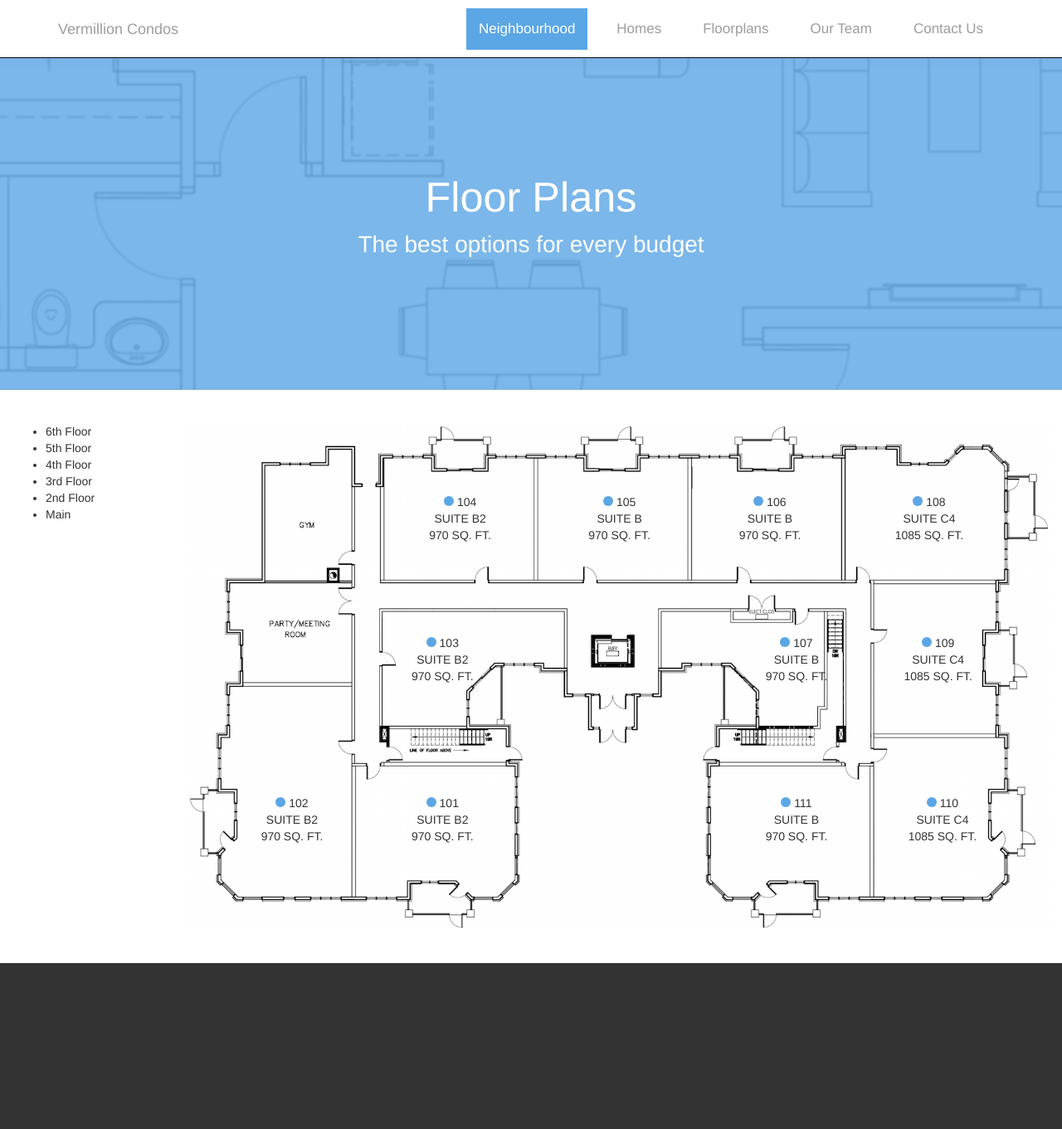
After one commit to leyuan/Vermillion, a PHP site: page /floor-plan.php in a window 1280 px wide. The commit adds this page. Shown: the whole page at 83% size. Run offline with PHP 8.4, Linux system fonts and the light colour scheme; some libraries are stand-ins or nearby versions.

Commit message:
Working on floor plan page

```diff
--- a/assets/css/vermillion.css
+++ b/assets/css/vermillion.css
@@ -312,4 +312,138 @@ div {
 	width: 90%;
 }
 
-/** Neighbourhood Page **/
+/** Floorplan Page **/
+.fp-headbanner {
+	height: 400px;
+	background-color: rgb(91, 166, 229);
+	background-image: url("../images/fp-banner.png");
+	background-repeat: no-repeat;
+	background-position: center center;
+	-webkit-background-size: cover;
+	-moz-background-size: cover;
+	-o-background-size: cover;
+	background-size: cover;
+}
+
+.blue-overlay {
+	height: 400px;
+	padding-top: 120px;
+	background-color: rgba(91, 166, 229, 0.8);
+}
+
+.blue-overlay > h2 {
+	font-size: 3.6em;
+}
+
+.blue-overlay > p {
+	font-size: 2.0em;
+	font-weight: 300;
+}
+
+.fp-fp-container {
+	padding-top: 40px;
+	padding-bottom: 40px;
+}
+
+.floor-img {
+	position: relative;
+	width: 100%;
+}
+
+.main-row-one, .main-row-two, .main-row-three {
+	position: absolute;
+	top: 0;
+	left: 0;
+	width: 100%;
+	height: 33%;
+}
+
+.main-row-two {
+	top: 33%;
+}
+
+.main-row-three {
+	top: 66%;
+}
+
+.main-label > span {
+	position: absolute;
+	width: 20%;
+	height: 100%;
+}
+
+.col-one {
+	left: 0;
+}
+
+.col-two {
+	left: 20%;
+}
+
+.col-three {
+	left: 40%;
+}
+
+.col-four {
+	left: 60%;
+}
+
+.col-five {
+	left: 80%;
+}
+
+.status-available {
+	display: inline-block;
+	width: 12px;
+	height: 12px;
+	background-color: rgb(91, 166, 229);
+	border-radius: 50%;
+}
+
+/*main floor row one*/
+.main-row-one > span > p {
+	position: absolute;
+	margin-top: 40%;
+	width: 100%;
+	text-align: center;
+}
+
+.main-row-one > .col-two {
+	padding-left: 2%;
+}
+
+.main-row-one > .col-four > p {
+	padding-right: 30%;
+}
+
+.main-row-one > .col-five > p {
+	padding-right: 50%;
+}
+
+/*main floor row two*/
+.main-row-two > span > p {
+	position: absolute;
+	margin-top: 25%;
+	width: 100%;
+	text-align: center;
+}
+
+.main-row-two > .col-five > p {
+	padding-right: 40%;
+}
+
+/*main floor row three*/
+.main-row-three > span > p {
+	position: absolute;
+	margin-top: 21%;
+	width: 100%;
+	text-align: center;
+}
+
+.main-row-three > .col-one > p {
+	padding-left: 30%;
+}
+
+.main-row-three > .col-five > p {
+	padding-right: 35%;
+}
--- /dev/null
+++ b/floor-plan.php
@@ -0,0 +1,152 @@
+<!DOCTYPE html>
+<html lang="en">
+	<head>
+		<meta charset="utf-8">
+		<meta http-equiv="X-UA-Compatible" content="IE=edge">
+		<meta name="viewport" content="width=device-width, initial-scale=1">
+		<meta name="description" content="">
+		<meta name="author" content="">
+		<link rel="icon" href="../../favicon.ico">
+
+		<title>Welcome to Vermillion Condo</title>
+
+		<!-- Bootstrap core CSS -->
+		<link rel="stylesheet" href="http://netdna.bootstrapcdn.com/bootstrap/3.0.3/css/bootstrap.min.css">
+
+		<!-- Custom Css -->
+		<link rel="stylesheet" type="text/css" href="assets/css/vermillion.css">
+
+		<!-- HTML5 shim and Respond.js for IE8 support of HTML5 elements and media queries -->
+		<!--[if lt IE 9]>
+		  <script src="https://oss.maxcdn.com/html5shiv/3.7.2/html5shiv.min.js"></script>
+		  <script src="https://oss.maxcdn.com/respond/1.4.2/respond.min.js"></script>
+		<![endif]-->
+	</head>
+
+	<body>
+		<?php
+			include_once("navbar.php");
+		?>
+
+		<!-- Main jumbotron for a primary marketing message or call to action -->
+		<div class="center text-center sub-row fp-headbanner">
+			<div class="head center white-font blue-overlay">
+				<h2>Floor Plans</h2>
+				<p>The best options for every budget</p>
+			</div>
+		</div>
+
+		<div class="sub-row fp-fp-container">
+			<div class="col-md-2 floor-selector-container">
+				<ul>
+					<li>6th Floor</li>
+					<li>5th Floor</li>
+					<li>4th Floor</li>
+					<li>3rd Floor</li>
+					<li>2nd Floor</li>
+					<li>Main</li>
+				</ul>
+			</div>
+
+			<div class="container col-md-10 floor-img-container">
+				<div class="floor-main">
+					<img src="assets/images/main-floor.png" alt="Main floor Image" class="floor-img" />
+					<div class="main-label main-row-one">
+						<span class="col-one">
+						</span>
+						<span class="col-two">
+							<p>
+								<span class="status-available"></span>  104 <br />
+								SUITE B2 <br />
+								970 SQ. FT.
+							</p>
+						</span>
+						<span class="col-three">
+							<p>
+								<span class="status-available"></span>  105 <br />
+								SUITE B <br />
+								970 SQ. FT.
+							</p>
+						</span>
+						<span class="col-four">
+							<p>
+								<span class="status-available"></span>  106 <br />
+								SUITE B <br />
+								970 SQ. FT.
+							</p>
+						</span>
+						<span class="col-five">
+							<p>
+								<span class="status-available"></span>  108 <br />
+								SUITE C4 <br />
+								1085 SQ. FT.
+							</p>
+						</span>
+					</div>
+					<div class="main-label main-row-two">
+						<span class="col-one">
+						</span>
+						<span class="col-two">
+							<p>
+								<span class="status-available"></span>  103 <br />
+								SUITE B2 <br />
+								970 SQ. FT.
+							</p>
+						</span>
+						<span class="col-four">
+							<p>
+								<span class="status-available"></span>  107 <br />
+								SUITE B <br />
+								970 SQ. FT.
+							</p>
+						</span>
+						<span class="col-five">
+							<p>
+								<span class="status-available"></span>  109 <br />
+								SUITE C4 <br />
+								1085 SQ. FT.
+							</p>
+						</span>
+					</div>
+					<div class="main-label main-row-three">
+						<span class="col-one">
+							<p>
+								<span class="status-available"></span>  102 <br />
+								SUITE B2 <br />
+								970 SQ. FT.
+							</p>
+						</span>
+						<span class="col-two">
+							<p>
+								<span class="status-available"></span>  101 <br />
+								SUITE B2 <br />
+								970 SQ. FT.
+							</p>
+						</span>
+						<span class="col-three">
+
+						</span>
+						<span class="col-four">
+							<p>
+								<span class="status-available"></span>  111 <br />
+								SUITE B <br />
+								970 SQ. FT.
+							</p>
+						</span>
+						<span class="col-five">
+							<p>
+								<span class="status-available"></span>  110 <br />
+								SUITE C4 <br />
+								1085 SQ. FT.
+							</p>
+						</span>
+					</div>
+				</div>
+			</div>
+		</div>
+
+		<?php
+			include_once("footer.php");
+		?>
+	</body>
+  </html>
```
Also changed, not shown: 1.htaccess (deleted), assets/design/Vermillion-floor-plan/Vermillion-floor-plan-no-info-(1)-11.png, assets/images/fp-banner.png (added), assets/images/main-floor.png (added), 1 other file.
